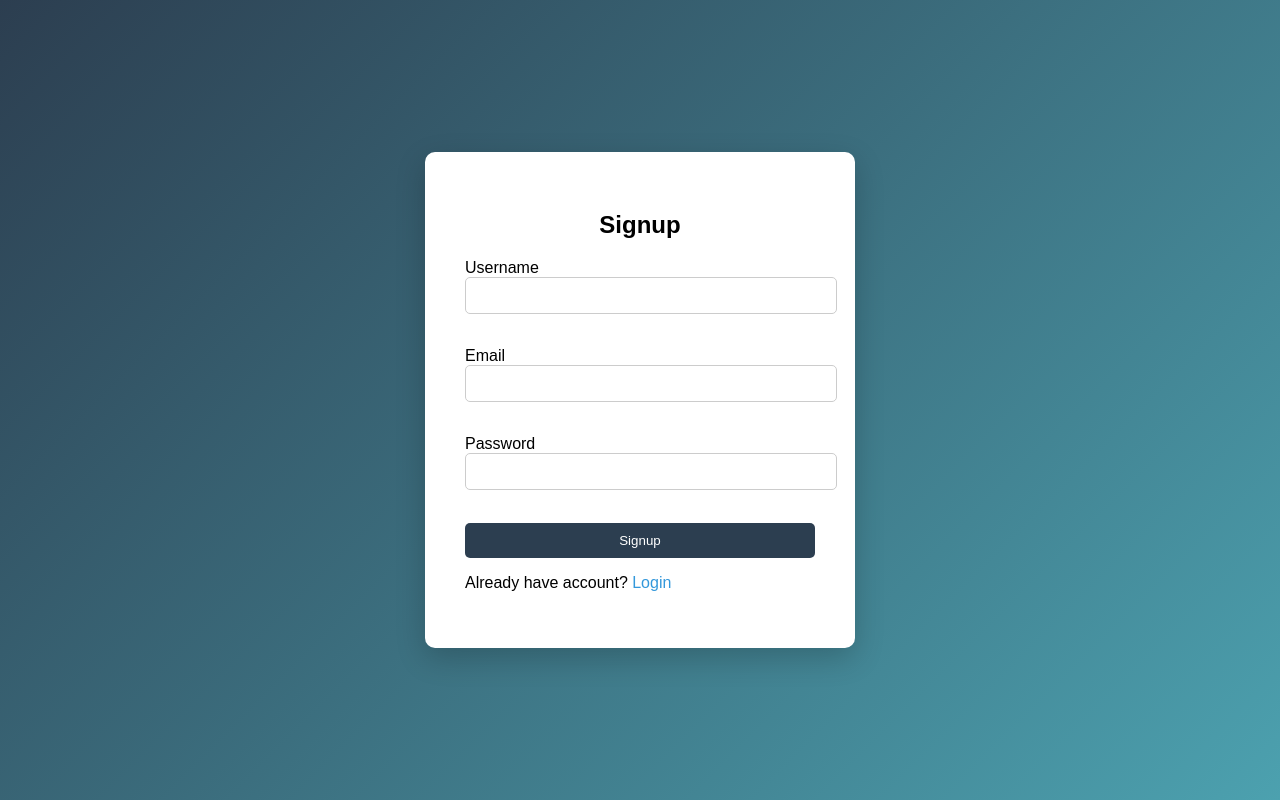
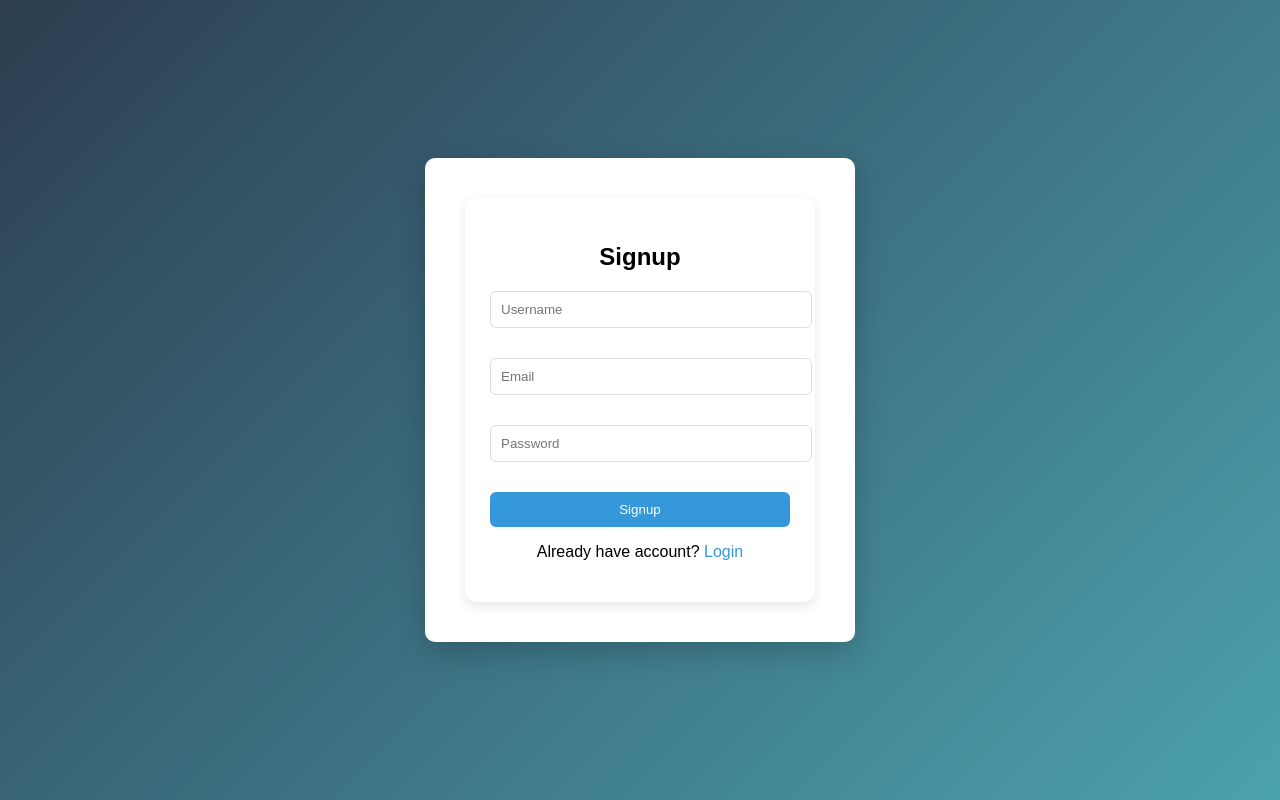
Before and after one commit to srinu817/finex, a Django app: page /signup/ in a window 1280 px wide. Run offline with Django 5.2, Linux system fonts and the light colour scheme.

Commit message:
signup page

```diff
--- a/dashboard/templates/dashboard/signup.html
+++ b/dashboard/templates/dashboard/signup.html
@@ -2,30 +2,111 @@
 
 {% block content %}
 
+<style>
+
+.container{
+    max-width:400px;
+    margin:auto;
+}
+
+.card{
+    background:white;
+    padding:25px;
+    border-radius:12px;
+    box-shadow:0 4px 12px rgba(0,0,0,0.1);
+}
+
+h2{
+    text-align:center;
+    margin-bottom:20px;
+}
+
+.form-group{
+    margin-bottom:15px;
+}
+
+.form-group input{
+    width:100%;
+    padding:10px;
+    border:1px solid #ddd;
+    border-radius:6px;
+}
+
+.btn{
+    width:100%;
+    padding:10px;
+    border:none;
+    border-radius:6px;
+    background:#3498db;
+    color:white;
+    cursor:pointer;
+}
+
+.btn:hover{
+    background:#2980b9;
+}
+
+.message{
+    text-align:center;
+    margin-bottom:10px;
+    font-size:14px;
+}
+
+.message.error{
+    color:red;
+}
+
+.message.success{
+    color:green;
+}
+
+.footer{
+    text-align:center;
+    margin-top:15px;
+}
+
+</style>
+
+<div class="container">
+
+<div class="card">
+
 <h2>Signup</h2>
+
+<!-- ✅ Messages -->
+{% if messages %}
+    {% for message in messages %}
+        <p class="message {% if message.tags %}{{ message.tags }}{% endif %}">
+            {{ message }}
+        </p>
+    {% endfor %}
+{% endif %}
 
 <form method="POST">
     {% csrf_token %}
 
-    <label>Username</label>
-    <input type="text" name="username" required>
+    <div class="form-group">
+        <input type="text" name="username" placeholder="Username" required>
+    </div>
 
-    <br><br>
+    <div class="form-group">
+        <input type="email" name="email" placeholder="Email" required>
+    </div>
 
-    <label>Email</label>
-    <input type="email" name="email" required>
+    <div class="form-group">
+        <input type="password" name="password" placeholder="Password" required>
+    </div>
 
-    <br><br>
-
-    <label>Password</label>
-    <input type="password" name="password" required>
-
-    <br><br>
-
-    <button type="submit">Signup</button>
+    <button type="submit" class="btn">Signup</button>
 
 </form>
 
-<p>Already have account? <a href="/login/">Login</a></p>
+<div class="footer">
+    <p>Already have account? <a href="/login/">Login</a></p>
+</div>
+
+</div>
+
+</div>
 
 {% endblock %}
--- a/dashboard/views.py
+++ b/dashboard/views.py
@@ -59,21 +59,41 @@ def login_view(request):
 
     return render(request, "dashboard/login.html")
 
+from django.contrib.auth.models import User
+from django.contrib.auth import login
+from django.contrib import messages
+from django.shortcuts import render, redirect
 
 def signup_view(request):
     if request.method == "POST":
 
+        username = request.POST.get("username")
+        email = request.POST.get("email")
+        password = request.POST.get("password")
+
+        # 🔥 validation
+        if User.objects.filter(username=username).exists():
+            messages.error(request, "Username already exists ❌")
+            return redirect("signup")
+
+        if User.objects.filter(email=email).exists():
+            messages.error(request, "Email already registered ❌")
+            return redirect("signup")
+
+        # ✅ create user
         user = User.objects.create_user(
-            username=request.POST["username"],
-            email=request.POST["email"],
-            password=request.POST["password"]
+            username=username,
+            email=email,
+            password=password
         )
 
         # ✅ auto login
         login(request, user)
 
-        # 📧 mail
+        # 📧 send mail
         send_user_mail(user, "Welcome 🎉", "Your account created successfully!")
+
+        messages.success(request, "Account created successfully 🎉")
 
         return redirect("/dashboard/")
 
--- a/pp/settings.py
+++ b/pp/settings.py
@@ -23,7 +23,7 @@ BASE_DIR = Path(__file__).resolve().parent.parent
 SECRET_KEY = 'django-insecure-v6v^mdqvyc3(twdxxcl1cd7eo)gw6k)gk2%t^nqml!^7wp*y-6'
 
 # SECURITY WARNING: don't run with debug turned on in production!
-DEBUG = True
+DEBUG = False
 import os
 ALLOWED_HOSTS = ['*']
 STATIC_ROOT = os.path.join(BASE_DIR, 'staticfiles')
```
